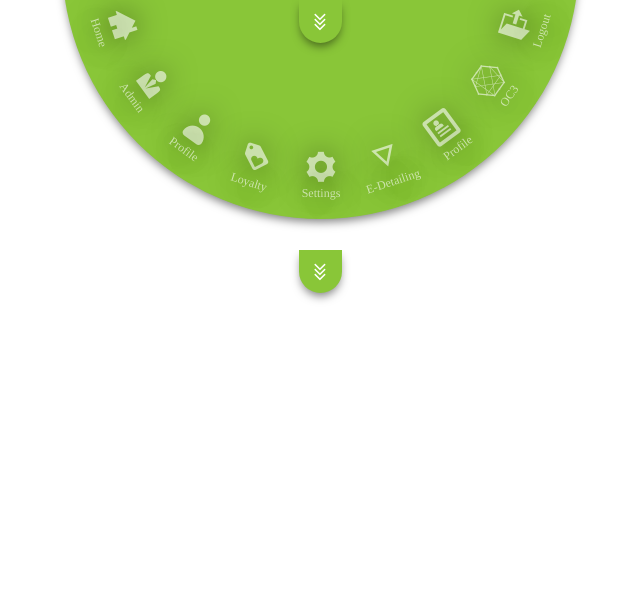
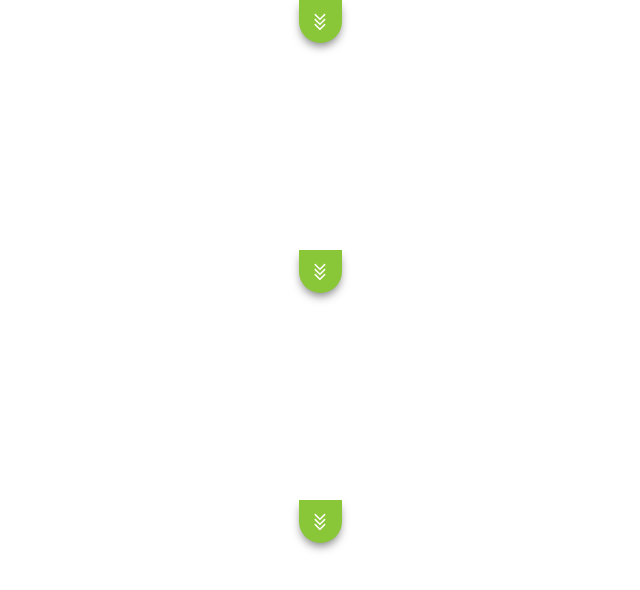
Before and after one commit to arungok-verticurl/top-menu, a plain HTML site: page index.html in a window 1280 px wide. Shown: the whole page, without its empty margins (320-960 px from the left). Drawn offline with nearby package versions, Linux system fonts and the light colour scheme; files whose address does not match are found by name.

Commit message:
design changes

```diff
--- a/assets/css/style.scss
+++ b/assets/css/style.scss
@@ -121,6 +121,7 @@ html {
           transform-origin: top;
           height: 0;
           transform: none;
+          border-radius: 0 0 20px 20px;
         }
         .expand-icon {
           position: relative;
--- a/assets/js/topMenu.js
+++ b/assets/js/topMenu.js
@@ -39,6 +39,9 @@ function topMenu(parent, data) {
       case "circle":
         _.circle();
         break;
+      case "ellipse":
+        _.ellipse();
+        break;
       default:
         _.rectangle();
     }
@@ -64,6 +67,20 @@ function topMenu(parent, data) {
     _.navEle.style.width = _.navEle.childNodes[0].clientHeight + "px";
   };
 
+  _.ellipse = function() {
+    _.navEle.parentNode.classList.add("rectangle");
+    _.navEle.parentNode.addEventListener("mouseenter", function () {
+      _.navEle.style.height = "174px";
+    });
+    _.navEle.parentNode.addEventListener("mouseleave", function () {
+      _.navEle.style.height = "0";
+    });
+    _.navEle.style.width = Math.ceil(_.data.length / 2) * 87 + 40 + "px";
+    _.navEle.style.flexWrap = "wrap";
+    _.navEle.style.justifyContent = "center";
+    _.navEle.style.borderRadius = "0 0 50% 50%";
+  };
+
   _.rectangle = function () {
     _.navEle.parentNode.classList.add("rectangle");
     _.navEle.parentNode.addEventListener("mouseenter", function () {
--- a/assets/menu.json
+++ b/assets/menu.json
@@ -1,4 +1,54 @@
 [
+  {
+    "style": "ellipse",
+    "list": [
+      {
+        "name": "Home",
+        "icon": "icon-house",
+        "href": "javascript:void(0)"
+      },
+      {
+        "name": "Admin",
+        "icon": "icon-official",
+        "href": "javascript:void(0)"
+      },
+      {
+        "name": "Profile",
+        "icon": "icon-user",
+        "href": "javascript:void(0)"
+      },
+      {
+        "name": "Loyalty",
+        "icon": "icon-loyalty",
+        "href": "javascript:void(0)"
+      },
+      {
+        "name": "Settings",
+        "icon": "icon-settings",
+        "href": "javascript:void(0)"
+      },
+      {
+        "name": "E-Detailing",
+        "icon": "icon-details",
+        "href": "javascript:void(0)"
+      },
+      {
+        "name": "Profile",
+        "icon": "icon-profile1",
+        "href": "javascript:void(0)"
+      },
+      {
+        "name": "OC3",
+        "icon": "icon-connectdevelop",
+        "href": "javascript:void(0)"
+      },
+      {
+        "name": "Logout",
+        "icon": "icon-exit1",
+        "href": "javascript:void(0)"
+      }
+    ]
+  },
   {
     "style": "rectangle",
     "list": [
--- a/index.html
+++ b/index.html
@@ -12,6 +12,16 @@
 
   <body>
     <div class="container">
+      <nav id="nav-1">
+        <div class="nav-list"></div>
+        <span class="expand-icon">
+          <span class="icon-angle-down"></span>
+          <span class="icon-angle-down"></span>
+          <span class="icon-angle-down"></span>
+        </span>
+      </nav>
+    </div>
+    <div class="container">
       <nav id="nav-2">
         <div class="nav-list"></div>
         <span class="expand-icon">
@@ -22,7 +32,7 @@
       </nav>
     </div>
     <div class="container">
-      <nav id="nav-1">
+      <nav id="nav-3">
         <div class="nav-list"></div>
         <span class="expand-icon">
           <span class="icon-angle-down"></span>
```
Also changed, not shown: assets/css/style.css.
